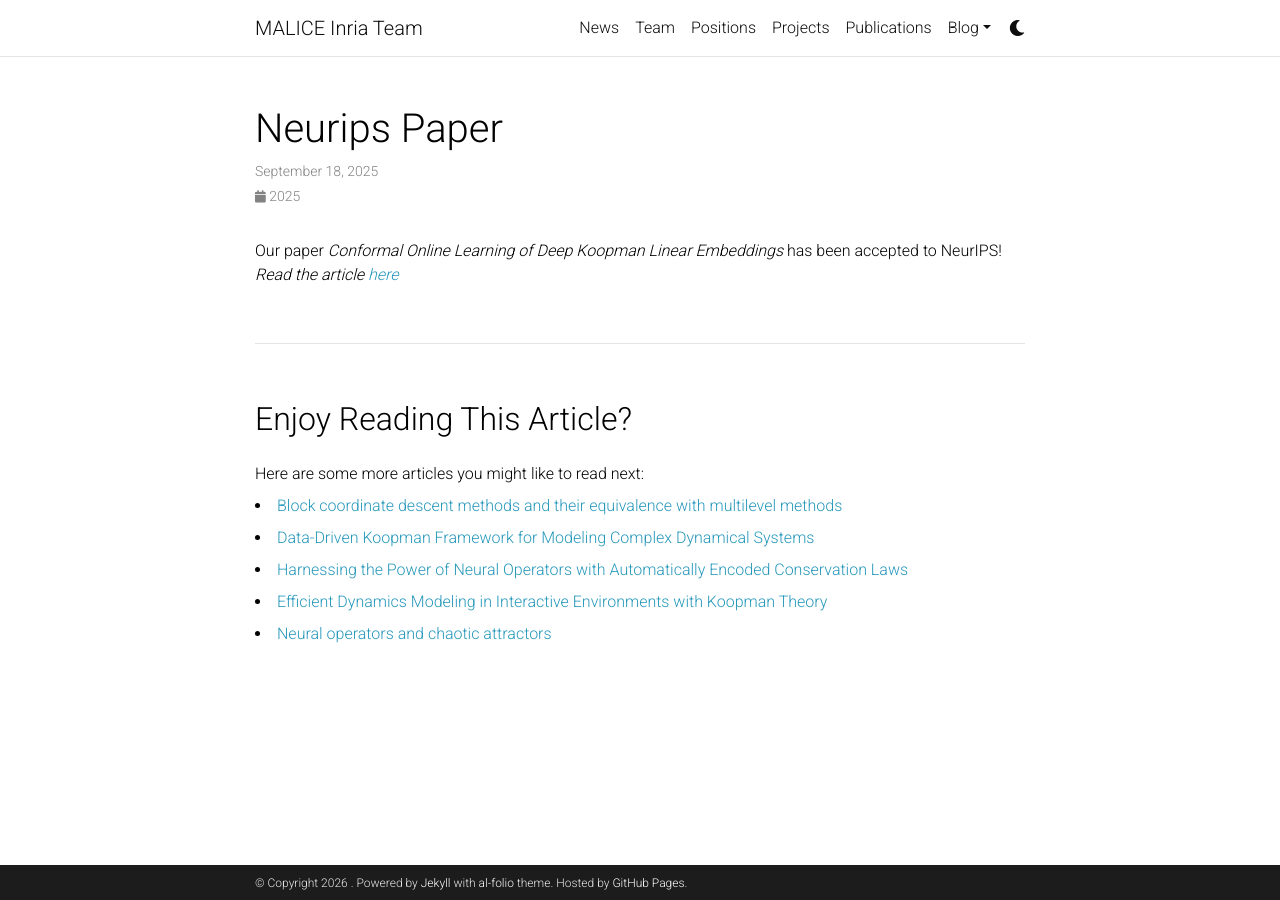
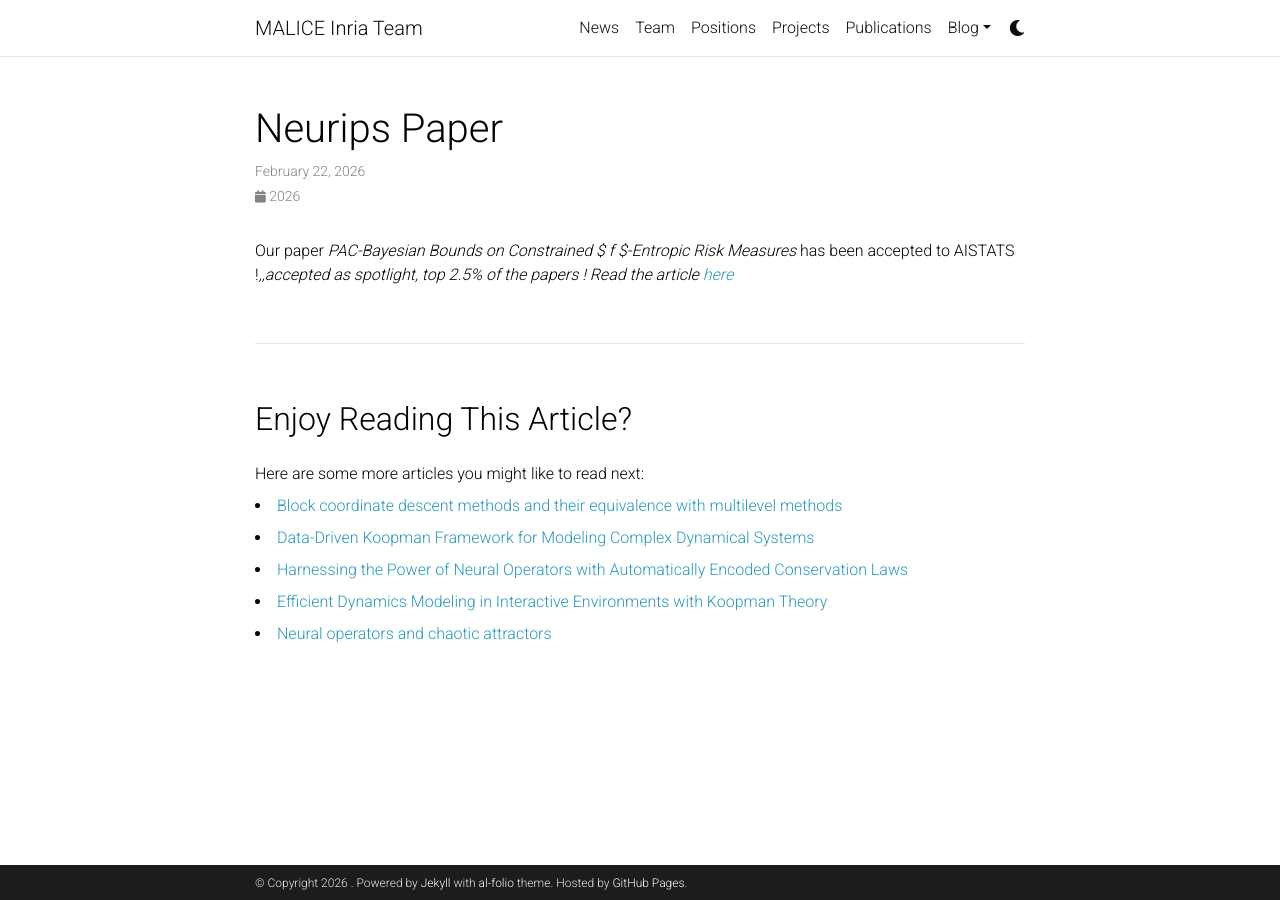
Before and after one commit to labhc-malice/labhc-malice.github.io, a Jekyll site: the page built from _news/25-09-18-NeurIps -paper.md, in a window 1280 px wide. Built offline with Jekyll 4.4.1, drawn with Linux system fonts in a browser that asks for light colours; comment, search, counter and statistics services are not loaded; a style sheet for code colours, icons or effects is not loaded.

Commit message:
Create paper AISTATS news

```diff
--- a/_news/25-09-18-NeurIps -paper.md
+++ b/_news/25-09-18-NeurIps -paper.md
@@ -1,7 +1,7 @@
 ---
 layout: post
-date: 2025-09-18 09:00:00+0100
+date: 2026-02-22 09:00:00+0100
 inline: true
 ---
 
-Our paper <em>Conformal Online Learning of Deep Koopman Linear Embeddings</em> has been accepted to NeurIPS! <em> Read the article <a href="https://jordan-frecon.com/publications/2025-gao-b-p-neurips-coloke"> here</a>
+Our paper <em>PAC-Bayesian Bounds on Constrained $ f $-Entropic Risk Measures</em> has been accepted to AISTATS !<em>,,accepted as spotlight, top 2.5% of the papers ! Read the article <a href="https://cnrs.hal.science/LABORATOIRE-HUBERT-CURIEN/hal-05314302v2"> here</a>
```
Also changed, not shown: 1 other file.
